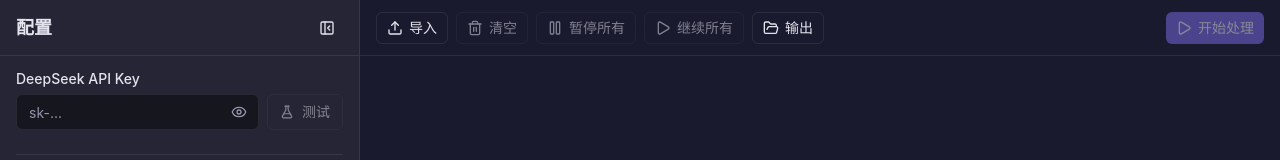
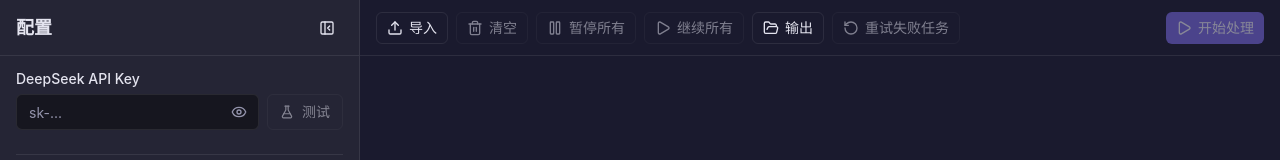
Before and after one commit to CodedByLiu/ChronoDub, a React (Vite) app: page / in a window 1280 px wide. Shown: the top 160 px of the page. Built offline with nearby package versions, Linux system fonts and the light colour scheme.

Commit message:
Add task retry actions and cleanup cues on cancel

```diff
--- a/src/components/ActionBar.tsx
+++ b/src/components/ActionBar.tsx
@@ -1,7 +1,7 @@
 import { useAppStore } from '../stores/app-store'
 import { Button } from './ui/button'
 import { Tooltip, TooltipContent, TooltipTrigger } from './ui/tooltip'
-import { Upload, Trash2, FolderOpen, Play, Pause, PanelLeft } from 'lucide-react'
+import { Upload, Trash2, FolderOpen, Play, Pause, PanelLeft, RotateCcw } from 'lucide-react'
 import type { TaskStatus, VideoTask } from '../types'
 
 const IN_FLIGHT_STATUSES: TaskStatus[] = [
@@ -45,6 +45,10 @@ export function ActionBar() {
   const hasRunningTasks = tasks.some((t) => RUNNING_STATUSES.includes(t.status))
   const pausedTaskIds = tasks.filter((t) => t.status === 'paused').map((t) => t.id)
   const hasPausedTasks = pausedTaskIds.length > 0
+  const failedTaskIds = tasks
+    .filter((t) => t.status === 'error' && !!t.subtitlePath)
+    .map((t) => t.id)
+  const hasFailedTasks = failedTaskIds.length > 0
 
   const handleImport = async () => {
     const filePaths = await window.api?.dialog.openVideos()
@@ -127,6 +131,11 @@ export function ActionBar() {
   const handleResumeAll = () => {
     if (!hasPausedTasks) return
     window.api?.task.resumeAll(pausedTaskIds)
+  }
+
+  const handleRetryFailed = () => {
+    if (!hasFailedTasks) return
+    window.api?.task.resumeAll(failedTaskIds)
   }
 
   const handleClear = () => {
@@ -212,6 +221,18 @@ export function ActionBar() {
         <TooltipContent>{config.outputDir || '选择输出目录'}</TooltipContent>
       </Tooltip>
 
+      <Tooltip>
+        <TooltipTrigger asChild>
+          <Button variant="outline" size="sm" onClick={handleRetryFailed} disabled={!hasFailedTasks}>
+            <RotateCcw className="size-4" />
+            重试失败任务
+          </Button>
+        </TooltipTrigger>
+        <TooltipContent>
+          {hasFailedTasks ? '重新开始所有失败且已关联字幕的任务' : '当前没有可重试的失败任务'}
+        </TooltipContent>
+      </Tooltip>
+
       <div className="flex-1" />
 
       <Button size="sm" onClick={handleStart} disabled={!hasStartableWaitingTasks}>
--- a/src/components/VideoTable.tsx
+++ b/src/components/VideoTable.tsx
@@ -135,6 +135,18 @@ const VideoTaskRow = memo(function VideoTaskRow({
         >
           <Play className="size-3" />
           继续
+        </Button>
+      )
+    } else if (task.status === 'error' && task.subtitlePath) {
+      buttons.push(
+        <Button
+          key="retry"
+          variant="outline"
+          size="xs"
+          onClick={() => window.api?.task.resume(task.id)}
+        >
+          <Play className="size-3" />
+          重试
         </Button>
       )
     }
--- a/src/main/services/pipeline.ts
+++ b/src/main/services/pipeline.ts
@@ -106,6 +106,9 @@ function getTaskState(taskId: string): TaskState {
 function cleanupTask(taskId: string): void {
   const state = activeTasks.get(taskId)
   if (state) clearReviewCountdown(state)
+  if (state?.cancelled) {
+    void deleteTaskCues(taskId)
+  }
   activeTasks.delete(taskId)
   removeQueuedResumeTask(taskId)
   updateSleepBlocker()
```
